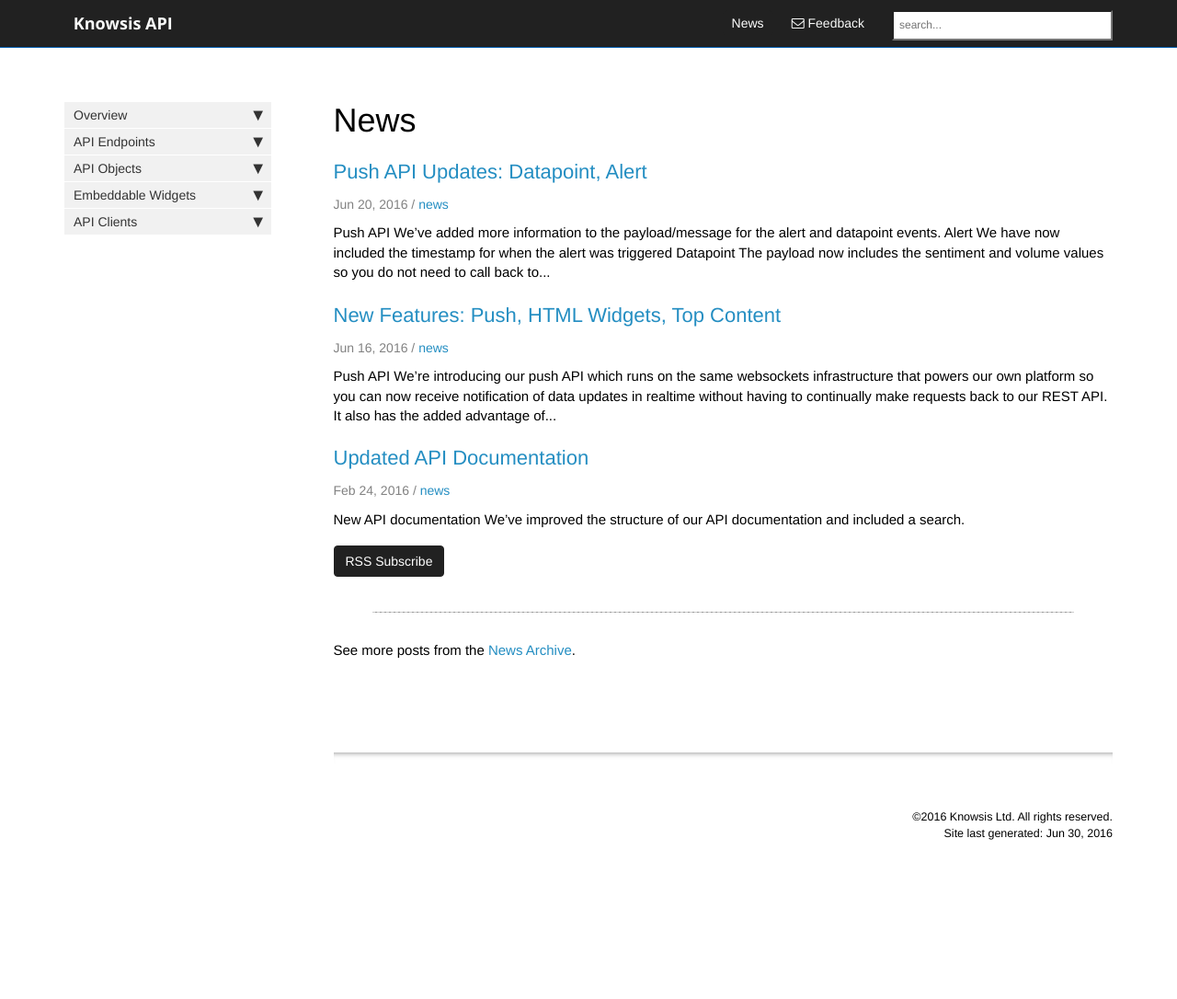
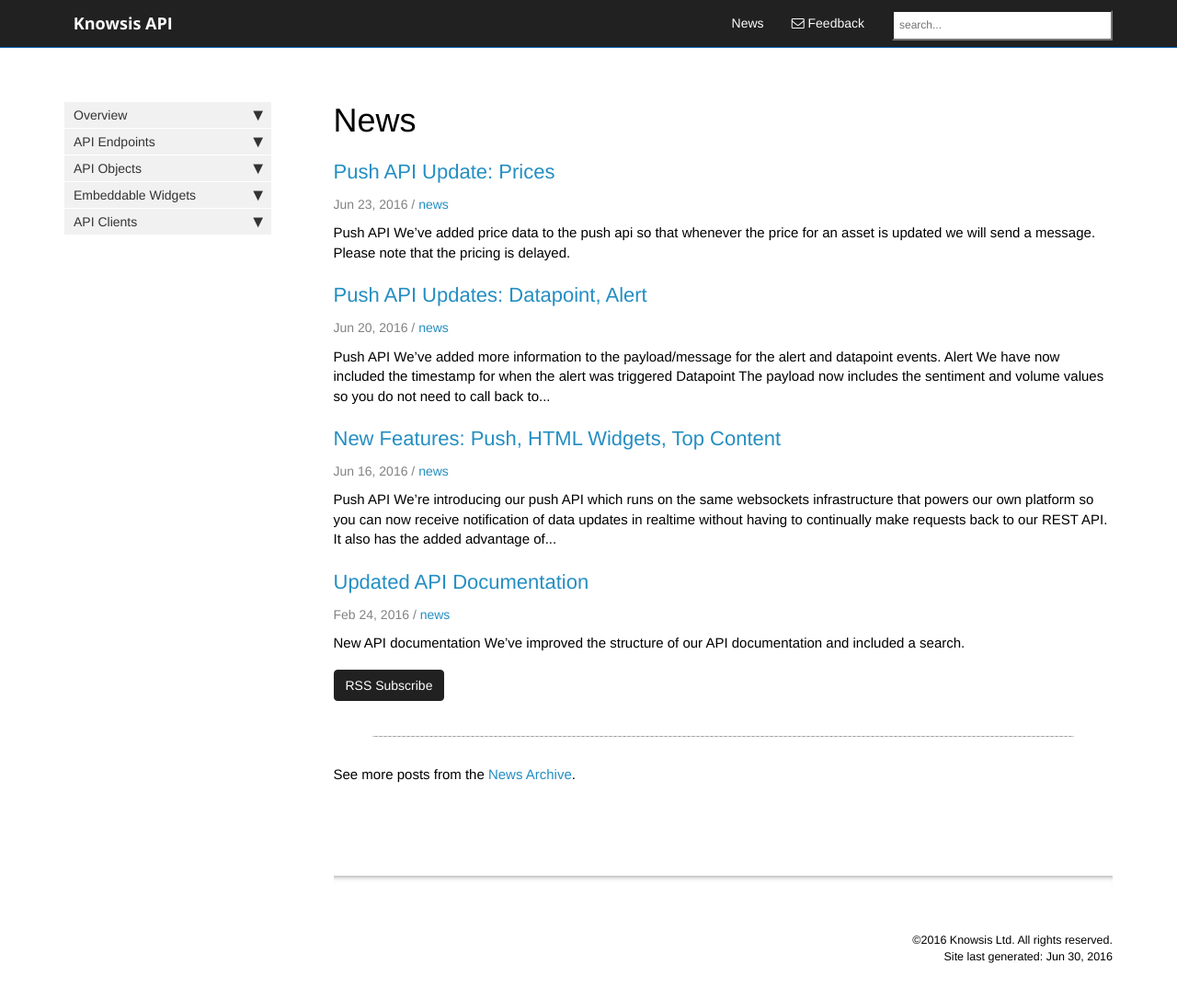
Before and after one commit to knowsis/knowsis.github.io, a Jekyll site: the page built from news/news.html, in a window 1280 px wide and 1100 px high. Shown: the top 1086 px of the window at 92% size. Built offline with Jekyll 4.4.1, drawn with Linux system fonts in a browser that asks for light colours; nearby versions of some CDN libraries; comment, search, counter and statistics services are not loaded.

Commit message:
added pricing details to the push API docs

````diff
--- /dev/null
+++ b/_posts/2016-06-23-push-api-prices.md
@@ -0,0 +1,12 @@
+---
+title:  "Push API Update: Prices"
+categories: documentation
+permalink: /2016-06-30/push-api-updates/
+tags: [news]
+---
+
+## Push API
+
+We've added [price data](//websockets/#price) to the push api so that whenever the price for an asset is updated we will send a message.
+
+Please note that the pricing is delayed.
--- a/api/api-websockets.md
+++ b/api/api-websockets.md
@@ -86,6 +86,26 @@
 Alternativey you can use the [Top Content HTML Widget](/widget-top-content/) which provides the aggregated content for the last 6 hours and will automatically update when new content is available.
 
 
+### price
+
+A price data event will be sent out whenever the price of an asset changes. The price data in the price message is delayed.
+
+
+```javascript
+
+{
+    high: 13.96,
+    last: 13.9501,
+    last_trade: "2016-06-23T11:34:00",
+    low: 13.82,
+    open: 13.84,
+    previous_close: "13.6100",
+    volume: 32801805
+}
+
+
+```
+
 ## Network Security
 
 For information on firewall whitelisting requirements please contact [support@knowsis.com](mailto:support@knowsis.com)
````
